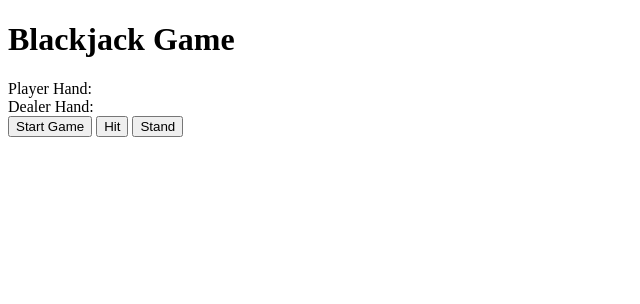
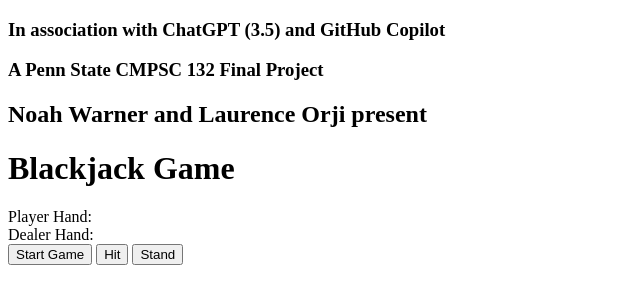
Before and after one commit to AzureWatcher/cmpsc132, a Flask app: page / in a window 1280 px wide. Shown: the top 304 px of the page, without its empty margins (0-640 px from the left). Run offline with Flask 3, Linux system fonts and the light colour scheme.

Commit message:
Movie intro lol

```diff
--- a/file/templates/index.html
+++ b/file/templates/index.html
@@ -10,6 +10,9 @@
 </head>
 <body>
     <div id="game-container">
+        <h3>In association with ChatGPT (3.5) and GitHub Copilot</h3>
+        <h3>A Penn State CMPSC 132 Final Project</h3>
+        <h2>Noah Warner and Laurence Orji present</h2>
         <h1>Blackjack Game</h1>
         <div id="hands-container">
             <div id="player-hand">Player Hand: </div>
```
